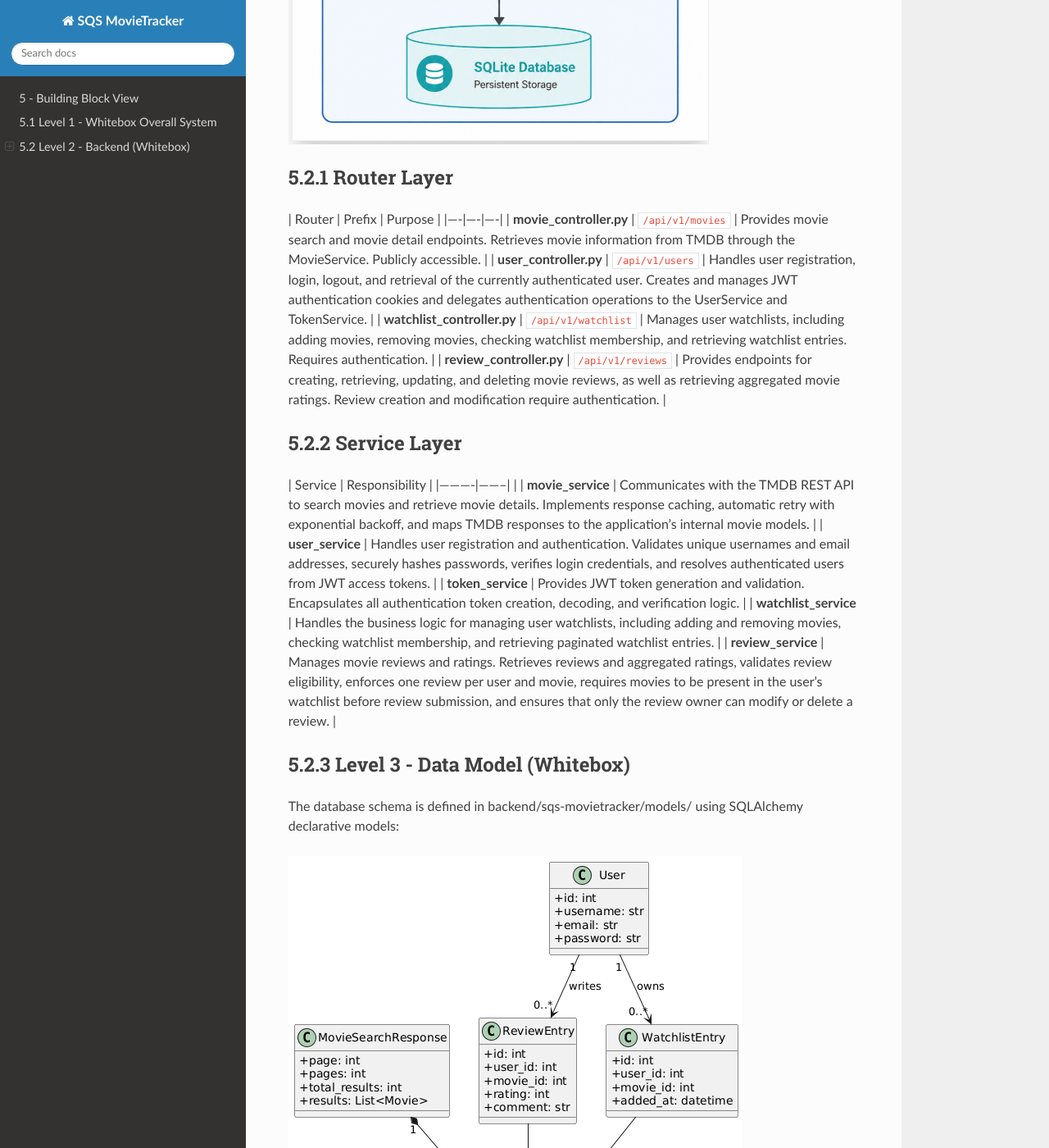
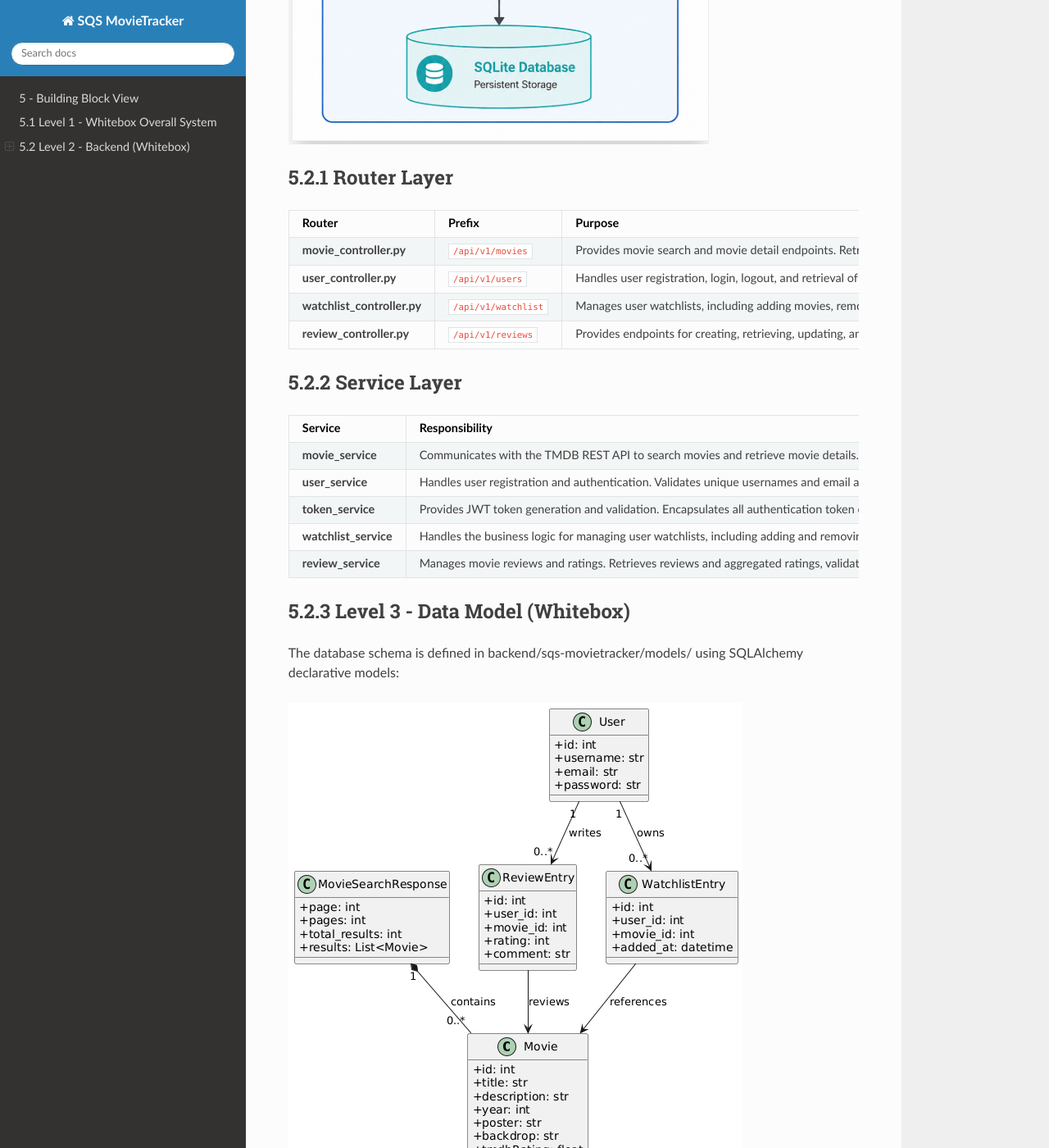
Before and after one commit to DanielSchmerber/SQS26_MovieTracker, a Sphinx documentation site: the page built from docs/arc42/05_building_block_view.md, in a window 1280 px wide and 1400 px high, scrolled down 1377 px. Shown: the whole window at 82% size. Built offline with Sphinx 7.4.7 and the Read the Docs theme 3.1.0, drawn with Linux system fonts in a browser that asks for light colours.

Commit message:
missing info added

```diff
--- a/docs/arc42/05_building_block_view.md
+++ b/docs/arc42/05_building_block_view.md
@@ -16,20 +16,21 @@
 
 ## 5.2.1 Router Layer
 
-| Router                      | Prefix              | Purpose  |                                                                                                                                                               |----|----|----|
-| **movie_controller.py**     | `/api/v1/movies`    | Provides movie search and movie detail endpoints. Retrieves movie information from TMDB through the MovieService. Publicly accessible.                                                                                   |
+| Router | Prefix | Purpose |
+| ----- | ----| ---|
+| **movie_controller.py**     | `/api/v1/movies`    | Provides movie search and movie detail endpoints. Retrieves movie information from TMDB through the MovieService. Publicly accessible.  |
 | **user_controller.py**      | `/api/v1/users`     | Handles user registration, login, logout, and retrieval of the currently authenticated user. Creates and manages JWT authentication cookies and delegates authentication operations to the UserService and TokenService. |
-| **watchlist_controller.py** | `/api/v1/watchlist` | Manages user watchlists, including adding movies, removing movies, checking watchlist membership, and retrieving watchlist entries. Requires authentication.                                                             |
-| **review_controller.py**    | `/api/v1/reviews`   | Provides endpoints for creating, retrieving, updating, and deleting movie reviews, as well as retrieving aggregated movie ratings. Review creation and modification require authentication.                              |
+| **watchlist_controller.py** | `/api/v1/watchlist` | Manages user watchlists, including adding movies, removing movies, checking watchlist membership, and retrieving watchlist entries. Requires authentication. |
+| **review_controller.py**    | `/api/v1/reviews`   | Provides endpoints for creating, retrieving, updating, and deleting movie reviews, as well as retrieving aggregated movie ratings. Review creation and modification require authentication.     |
 
 
 ## 5.2.2 Service Layer
 
 | Service     | Responsibility  |
-|----------|--------|                                                                                                                                            |
-| **movie_service**     | Communicates with the TMDB REST API to search movies and retrieve movie details. Implements response caching, automatic retry with exponential backoff, and maps TMDB responses to the application's internal movie models.                                                                              |
-| **user_service**      | Handles user registration and authentication. Validates unique usernames and email addresses, securely hashes passwords, verifies login credentials, and resolves authenticated users from JWT access tokens.                                                                                            |
-| **token_service**     | Provides JWT token generation and validation. Encapsulates all authentication token creation, decoding, and verification logic.                                                                                                                                                                          |
+|----------|--------|
+| **movie_service**     | Communicates with the TMDB REST API to search movies and retrieve movie details. Implements response caching, automatic retry with exponential backoff, and maps TMDB responses to the application's internal movie models.     |
+| **user_service**      | Handles user registration and authentication. Validates unique usernames and email addresses, securely hashes passwords, verifies login credentials, and resolves authenticated users from JWT access tokens.        |
+| **token_service**     | Provides JWT token generation and validation. Encapsulates all authentication token creation, decoding, and verification logic.                                                                                                                                                                 |
 | **watchlist_service** | Handles the business logic for managing user watchlists, including adding and removing movies, checking watchlist membership, and retrieving paginated watchlist entries.                                                                                                                                |
 | **review_service**    | Manages movie reviews and ratings. Retrieves reviews and aggregated ratings, validates review eligibility, enforces one review per user and movie, requires movies to be present in the user's watchlist before review submission, and ensures that only the review owner can modify or delete a review. |
 
```
